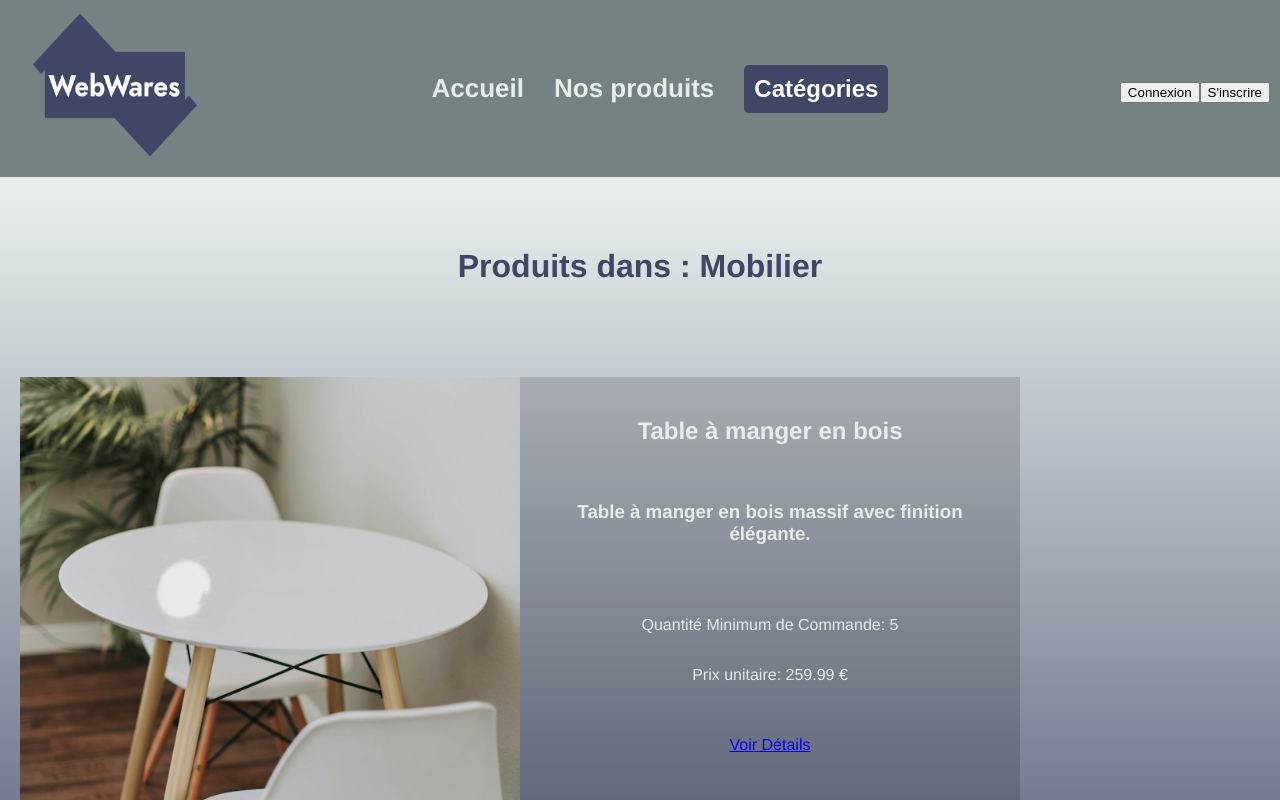
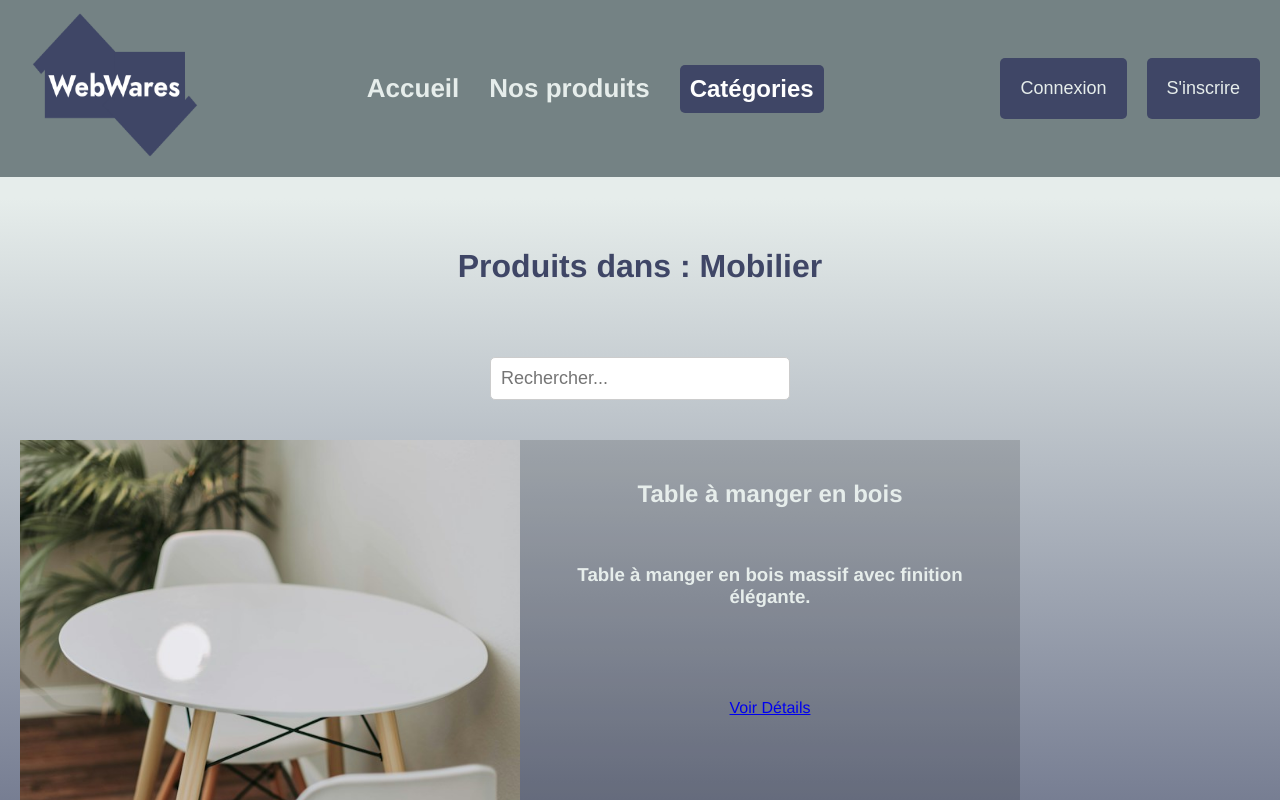
Before and after one commit to Lukas-with-a-k/Projet-WebWares, a Vue app: page /category/1 in a window 1280 px wide. Shown: the top 800 px of the page. Built offline with nearby package versions, Linux system fonts and the light colour scheme.

Commit message:
compteur panier et searchbar category

```diff
--- a/src/components/HeaderComponent.vue
+++ b/src/components/HeaderComponent.vue
@@ -2,9 +2,7 @@
   <header class="header">
     <nav class="navbar" style="font-size: 26px">
       <div class="logo">
-        <router-link to="/"
-          ><img src="@/assets/webwares.png" alt="logo"
-        /></router-link>
+        <router-link to="/"><img src="@/assets/webwares.png" alt="logo" /></router-link>
       </div>
 
       <!-- Barre de navigation dynamique -->
@@ -15,11 +13,7 @@
         </li>
         <!-- Menu déroulant pour les catégories -->
         <li>
-          <button
-            @click="toggleCategoryDropdown"
-            class="dropdown-btn"
-            ref="dropdownMenu"
-          >
+          <button @click="toggleCategoryDropdown" class="dropdown-btn" ref="categoryDropdown">
             Catégories
           </button>
           <ul class="dropdown-cat" v-if="isCategoryDropdownOpen">
@@ -37,22 +31,17 @@
       </ul>
       <div class="buttons">
         <!-- Bouton Connexion qui ouvre le formulaire -->
-        <button v-if="!isLoggedIn" @click="$emit('toggleLogin')">
+        <button class="btn" v-if="!isLoggedIn" @click="$emit('toggleLogin')">
           Connexion
         </button>
-        <button v-if="!isLoggedIn" @click="$emit('toggleSignup')">
+        <button class="btn" v-if="!isLoggedIn" @click="$emit('toggleSignup')">
           S'inscrire
         </button>
 
         <!-- Menu déroulant qui s'affiche quand l'utilisateur est connecté -->
         <div class="dropdown" v-if="isLoggedIn">
           <button class="dropbtn" @click="toggleDropdown">
-            <img
-              src="@/assets/profil.png"
-              alt="user"
-              class="icon"
-              ref="dropdownMenu"
-            />
+            <img src="@/assets/profil.png" alt="user" class="icon" ref="dropdownMenu" />
           </button>
           <ul class="dropdown-content" v-if="isOpen">
             <li v-on:click="toggleDropdown">Bienvenue {{ userName }}</li>
@@ -60,9 +49,8 @@
               Déconnexion
             </li>
           </ul>
-          <router-link to="/PanierUser" class="cart-btn" v-if="isLoggedIn"
-            ><img src="@/assets/panier.png" alt="panier" class="icon-panier"
-          /></router-link>
+          <router-link to="/PanierUser" class="cart-btn" v-if="isLoggedIn"><img src="@/assets/panier.png" alt="panier"
+              class="icon-panier" /><span v-if="cartCount > 0" class="cart-count">{{ cartCount }}</span></router-link>
         </div>
       </div>
     </nav>
@@ -94,10 +82,21 @@ export default {
         { id: 3, name: "Tapis" },
         { id: 4, name: "Déco" },
       ],
+      produitsInPanier: [],
     };
   },
+  computed: {
+    cartCount() {
+      return this.produitsInPanier.length;
+    },
+  },
+  methods: {
+    loadCart() {
+      // Charger les produits depuis localStorage
+      const produits = JSON.parse(localStorage.getItem('produitsInPanier')) || [];
+      this.produitsInPanier = produits;
+    },
 
-  methods: {
     logout() {
       this.$emit("logout");
       this.isOpen = false;
@@ -123,6 +122,12 @@ export default {
     toggleCategoryDropdown() {
       this.isCategoryDropdownOpen = !this.isCategoryDropdownOpen;
     },
+    closeCategoryDropdown(event) {
+      // Vérifier si le clic est à l'extérieur du dropdown des catégories
+      if (this.isCategoryDropdownOpen && this.$refs.categoryDropdown && !this.$refs.categoryDropdown.contains(event.target)) {
+        this.isCategoryDropdownOpen = false;
+      }
+    },
     checkUserType() {
       const userType = localStorage.getItem("userType");
       this.isAdmin = userType === "admin";
@@ -138,16 +143,28 @@ export default {
     if (storedName) {
       this.userName = storedName;
     }
+    this.loadCart();
   },
   mounted() {
     document.addEventListener("click", this.closeDropdown);
+    document.addEventListener('click', this.closeCategoryDropdown);
     this.checkUserType();
+    window.addEventListener('storage', this.loadCart);
   },
+
   beforeUnmount() {
     document.removeEventListener("click", this.closeDropdown);
+    document.removeEventListener('click', this.closeCategoryDropdown);
+    window.removeEventListener('storage', this.loadCart);
   },
 
   watch: {
+    produitsInPanier: {
+      handler() {
+        localStorage.setItem('produitsInPanier', JSON.stringify(this.produitsInPanier));
+      },
+      deep: true, // Permet de surveiller les changements dans les objets et tableaux
+    },
     isLoggedIn() {
       const storedUserId = localStorage.getItem("userId");
       if (storedUserId) {
@@ -169,6 +186,7 @@ export default {
 .dropdown {
   display: flex;
 }
+
 .dropdown-btn {
   background-color: #3f4666;
   color: white;
@@ -197,6 +215,16 @@ export default {
   z-index: 1000;
   font-size: medium;
   animation: fade-in 0.2s ease-in-out;
+}
+
+.cart-count {
+  position: absolute;
+  color: #f5fc2aa0;
+  top: 100px;
+  right: 25px;
+  border-radius: 50%;
+  padding: 5px;
+  font-size: 22px;
 }
 
 .dropdown-cat {
@@ -236,6 +264,17 @@ export default {
   background-color: #748284;
 }
 
+.btn {
+  background-color: #3f4666;
+  color: #e6edeb;
+  border-radius: 5px;
+  border: none;
+  cursor: pointer;
+  padding: 20px;
+  margin: 10px;
+  font-size: 18px;
+}
+
 .logo img {
   height: 150px;
   width: 170px;
@@ -255,6 +294,7 @@ export default {
   text-decoration: none;
   padding: 10px;
 }
+
 .nav-links li {
   padding: 10px;
 }
@@ -387,6 +427,7 @@ ul {
   0% {
     opacity: 0;
   }
+
   100% {
     opacity: 1;
   }
--- a/src/components/ProductCategory.vue
+++ b/src/components/ProductCategory.vue
@@ -1,7 +1,7 @@
 <template>
   <div class="bkg">
     <h1>Produits dans : {{ categoryName }}</h1>
-
+    <input type="search" name="search" id="query" placeholder="Rechercher..." v-model="query"/>
     <div class="card-container">
       <div v-for="product in filteredProducts" :key="product.id" class="card">
         <div class="image-container">
@@ -235,18 +235,28 @@ export default {
         categorieId: 1,
         },
       ],
+      filteredProduits: [],
       isMember: false,
       categoryName: '',
       productAdded: null, //pour method addedToCart
+      query: '',
     };
   },
 created() {
   this.checkMembershipStatus();
+  this.filteredProducts = this.products;
 },
   computed: {
     filteredProducts() {
-      return this.products.filter((product) => product.categorieId === parseInt(this.$route.params.id));
-    },
+    const categoryId = parseInt(this.$route.params.id);
+    const searchTerm = this.query ? this.query.toLowerCase() : '';
+
+    return this.products.filter((product) => {
+      // Filtrer par catégorie et par recherche
+      return product.categorieId === categoryId &&
+             product.titre.toLowerCase().includes(searchTerm);
+    });
+  }
   },
   mounted() {
     // Récupère le nom de la catégorie basée sur l'ID
@@ -276,7 +286,7 @@ created() {
     },
     checkMembershipStatus() {  //method pour demasquer les prix/moq
       const userType = localStorage.getItem('userType');
-      this.isMember = userType === 'member'||'admin';
+      this.isMember = userType === 'member';
     },
     addToCart(product, index) {
       let produitsInPanier = JSON.parse(localStorage.getItem('produitsInPanier')) || [];
@@ -308,6 +318,15 @@ created() {
 <style scoped>
 .bkg {
 background: linear-gradient( rgba(230,237,235,1) 0%, rgba(63,70,102,1) 30%, rgba(116,130,132,1) 98%);
+}
+
+#query {
+  margin-bottom: 20px;
+  padding: 10px;
+  border: 1px solid #ccc;
+  border-radius: 5px;
+  width: 300px;
+  font-size: 18px;
 }
 
 h1 {
--- a/src/views/ProductList.vue
+++ b/src/views/ProductList.vue
@@ -253,7 +253,7 @@
     },
     checkMembershipStatus() {
       const userType = localStorage.getItem('userType');
-      this.isMember = userType === 'member'|| 'admin';
+      this.isMember = userType === 'member';
     },
     addToCart(product, index) {
       let produitsInPanier = JSON.parse(localStorage.getItem('produitsInPanier')) || [];
```
